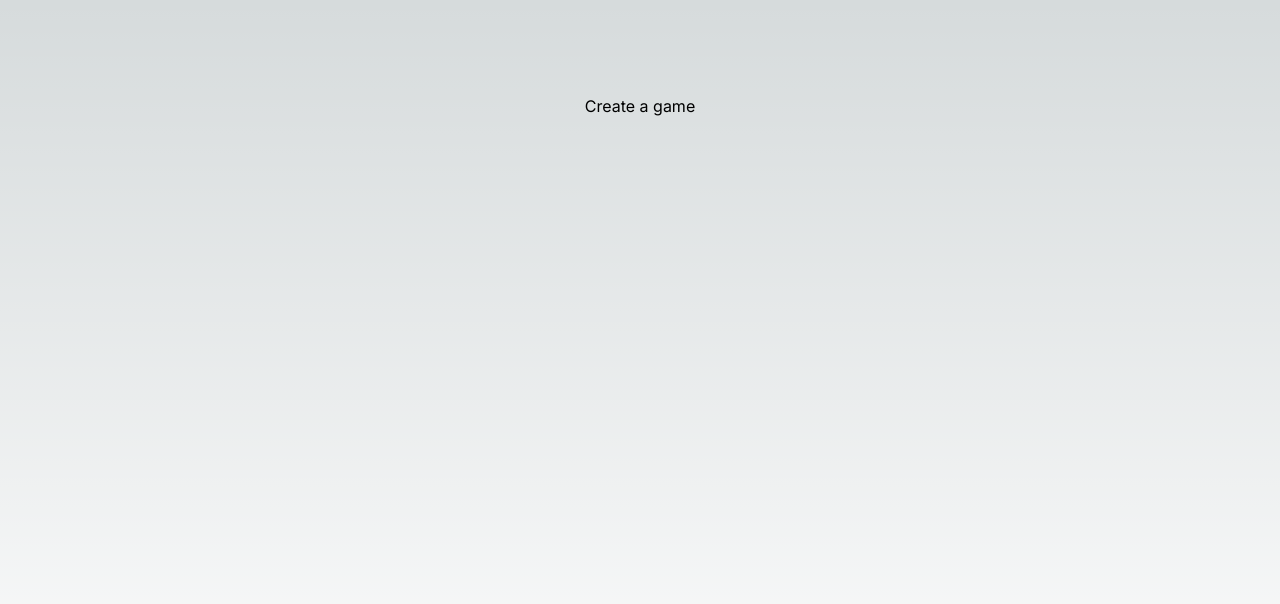
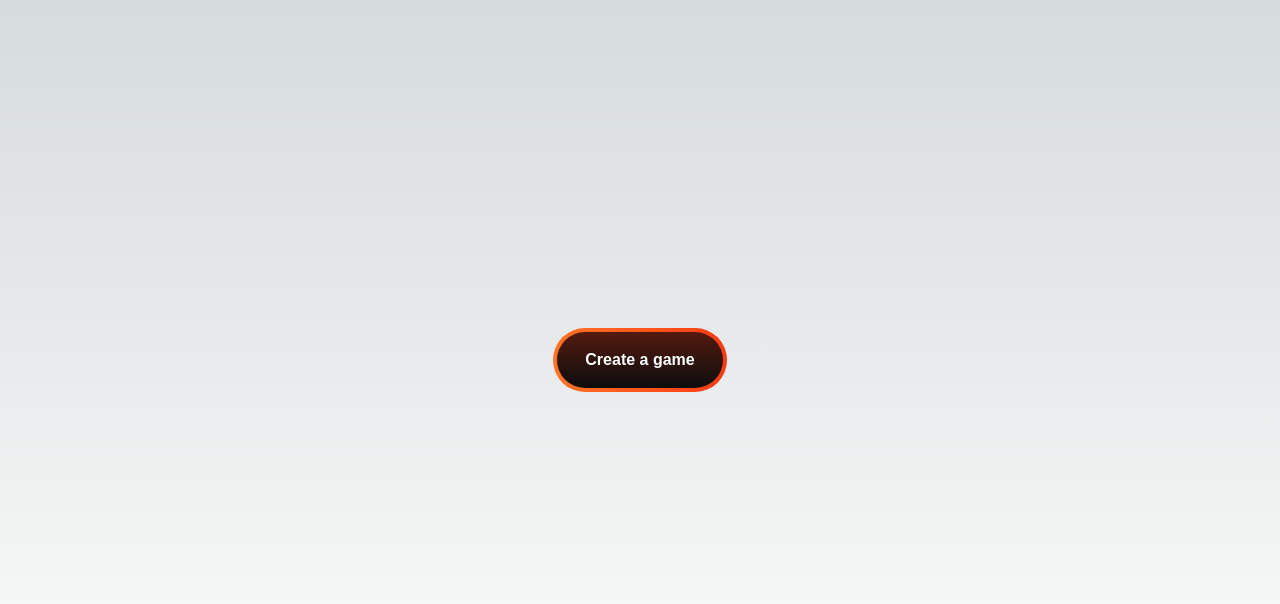
Before and after one commit to hogren/chess, a Next.js app: page / in a window 1280 px wide. Shown: the top 604 px of the page. Built offline with nearby package versions, Linux system fonts and the light colour scheme.

Commit message:
improve create button style + shows id and tokens after creating

```diff
--- a/src/app/game/board/create/route.ts
+++ b/src/app/game/board/create/route.ts
@@ -10,5 +10,9 @@
     return NextResponse.json({ error: "Problem to create a game." }, { status: 404 });
   }
 
-  return NextResponse.json({ link: '/game?id=' + game.id });
+  return NextResponse.json({
+    gameId: game.id,
+    blackToken: game.blackToken,
+    whiteToken: game.whiteToken,
+  });
 }
--- a/src/app/page.module.css
+++ b/src/app/page.module.css
@@ -1,7 +1,7 @@
 .main {
   display: flex;
   flex-direction: column;
-  justify-content: space-between;
+  justify-content: center;
   align-items: center;
   padding: 6rem;
   min-height: 100vh;
@@ -107,6 +107,7 @@
 .logo {
   position: relative;
 }
+
 /* Enable hover only on non-touch devices */
 @media (hover: hover) and (pointer: fine) {
   .card:hover {
--- a/src/app/page.tsx
+++ b/src/app/page.tsx
@@ -1,6 +1,14 @@
 'use client'
 
+import { useState } from 'react';
 import styles from './page.module.css'
+import Button from '@/dsm/Button';
+
+export default function Home() {
+  const [gameId, setGameId] = useState<number | null>(null);
+  const [blackToken, setBlackToken] = useState<string | null>(null);
+  const [whiteToken, setWhiteToken] = useState<string | null>(null);
+
 
   const goToNewGame: () => void = () => {
     fetch('/game/board/create').then((res) => {
@@ -8,18 +16,24 @@
         res.json().then((data) => console.error(data.error));
       } else {
         res.json().then((data) => {
-        if (undefined !== data.link) {
-          document.location.href = data.link
-        }
+          setGameId(data.gameId ?? null);
+          setBlackToken(data.blackToken ?? "");
+          setWhiteToken(data.whiteToken ?? "");
         });
       }
     });
   }
 
-export default function Home() {
   return (
     <main className={styles.main}>
-      <a onClick={() => goToNewGame()}>Create a game</a>
+      <Button onClick={goToNewGame} title={"Create a game"} />
+      {
+        null !== gameId && <div>
+          <div>Game ID : {gameId}</div>
+          <div>Black token : {blackToken}</div>
+          <div>White token : {whiteToken}</div>
+        </div>
+      }
     </main>
   )
 }
--- /dev/null
+++ b/src/dsm/Button.tsx
@@ -0,0 +1,10 @@
+import styles from "./button.module.css"
+
+type Props = {
+  onClick?: () => void;
+  title: string;
+}
+
+export default function Button({ onClick, title }: Props) {
+  return <button className={styles.button} onClick={onClick} role="button">{title}</button>
+}
--- /dev/null
+++ b/src/dsm/button.module.css
@@ -0,0 +1,109 @@
+.button {
+  align-items: center;
+  appearance: none;
+  background-clip: padding-box;
+  background-color: initial;
+  background-image: none;
+  border-style: none;
+  box-sizing: border-box;
+  color: #fff;
+  cursor: pointer;
+  display: inline-block;
+  flex-direction: row;
+  flex-shrink: 0;
+  font-family: Eina01,sans-serif;
+  font-size: 16px;
+  font-weight: 800;
+  justify-content: center;
+  line-height: 24px;
+  margin: 0 0 5em 0;
+  min-height: 64px;
+  outline: none;
+  overflow: visible;
+  padding: 19px 26px;
+  pointer-events: auto;
+  position: relative;
+  text-align: center;
+  text-decoration: none;
+  text-transform: none;
+  user-select: none;
+  -webkit-user-select: none;
+  touch-action: manipulation;
+  vertical-align: middle;
+  width: auto;
+  word-break: keep-all;
+  z-index: 0;
+}
+
+@media (min-width: 768px) {
+  .button {
+    padding: 19px 32px;
+  }
+}
+
+.button:before,
+.button:after {
+  border-radius: 80px;
+}
+
+.button:before {
+  background-image: linear-gradient(92.83deg, #ff7426 0, #f93a13 100%);
+  content: "";
+  display: block;
+  height: 100%;
+  left: 0;
+  overflow: hidden;
+  position: absolute;
+  top: 0;
+  width: 100%;
+  z-index: -2;
+}
+
+.button:after {
+  background-color: initial;
+  background-image: linear-gradient(#541a0f 0, #0c0d0d 100%);
+  bottom: 4px;
+  content: "";
+  display: block;
+  left: 4px;
+  overflow: hidden;
+  position: absolute;
+  right: 4px;
+  top: 4px;
+  transition: all 100ms ease-out;
+  z-index: -1;
+}
+
+.button:hover:not(:disabled):before {
+  background: linear-gradient(92.83deg, rgb(255, 116, 38) 0%, rgb(249, 58, 19) 100%);
+}
+
+.button:hover:not(:disabled):after {
+  bottom: 0;
+  left: 0;
+  right: 0;
+  top: 0;
+  transition-timing-function: ease-in;
+  opacity: 0;
+}
+
+.button:active:not(:disabled) {
+  color: #ccc;
+}
+
+.button:active:not(:disabled):before {
+  background-image: linear-gradient(0deg, rgba(0, 0, 0, .2), rgba(0, 0, 0, .2)), linear-gradient(92.83deg, #ff7426 0, #f93a13 100%);
+}
+
+.button:active:not(:disabled):after {
+  background-image: linear-gradient(#541a0f 0, #0c0d0d 100%);
+  bottom: 4px;
+  left: 4px;
+  right: 4px;
+  top: 4px;
+}
+
+.button:disabled {
+  cursor: default;
+  opacity: .24;
+}
```
Lines whose indentation alone changed are shown as unchanged.
